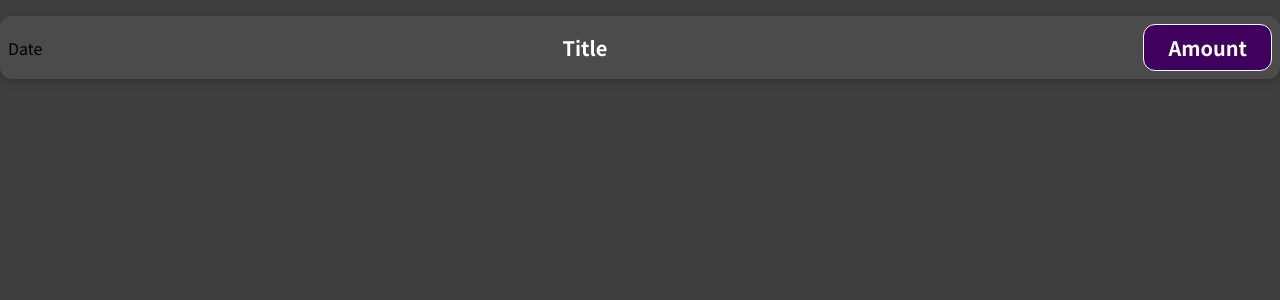
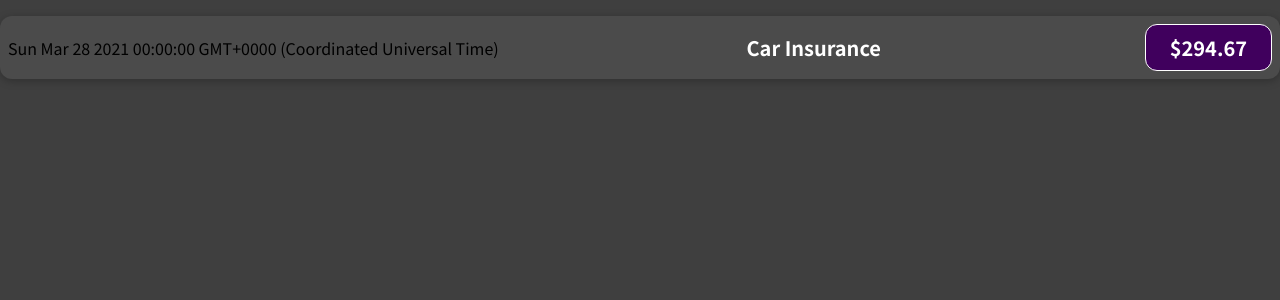
Before and after one commit to BryantIT/react-complete-guide-study, a React (Create React App) app: page / in a window 1280 px wide. Shown: the top 300 px of the page. Built offline with nearby package versions, Linux system fonts and the light colour scheme.

Commit message:
WIP: Lesson 35

```diff
--- a/src/components/ExpenseItem/ExpenseItem.js
+++ b/src/components/ExpenseItem/ExpenseItem.js
@@ -3,12 +3,17 @@ import React, { Fragment } from 'react'
 import './style.css'
 
 const ExpenseItem = () => {
+  const newDate = new Date(2021, 2, 28)
+  const expenseDate = newDate.toString()
+  const expenseTitle = 'Car Insurance'
+  const expenseAmount = 294.67
+
   return (
     <div className='expense-item'>
-      <div>Date</div>
+      <div>{expenseDate}</div>
       <div className='expense-item-description'>
-        <h2>Title</h2>
-        <div className='expense-item-price'>Amount</div>
+        <h2>{expenseTitle}</h2>
+        <div className='expense-item-price'>${expenseAmount}</div>
       </div>
     </div>
   )
```
